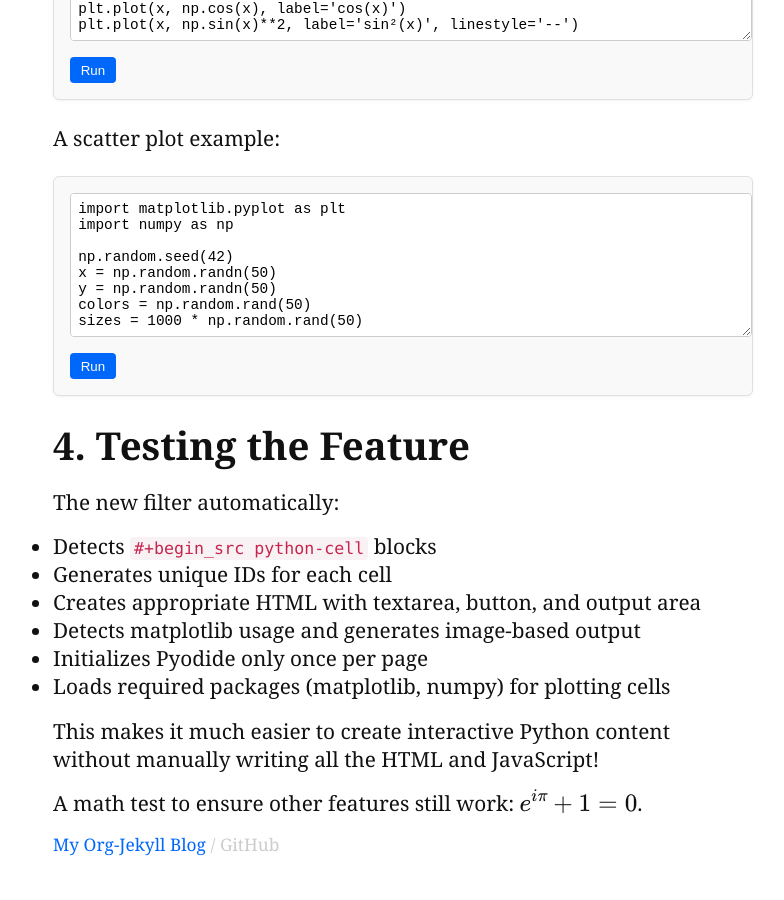
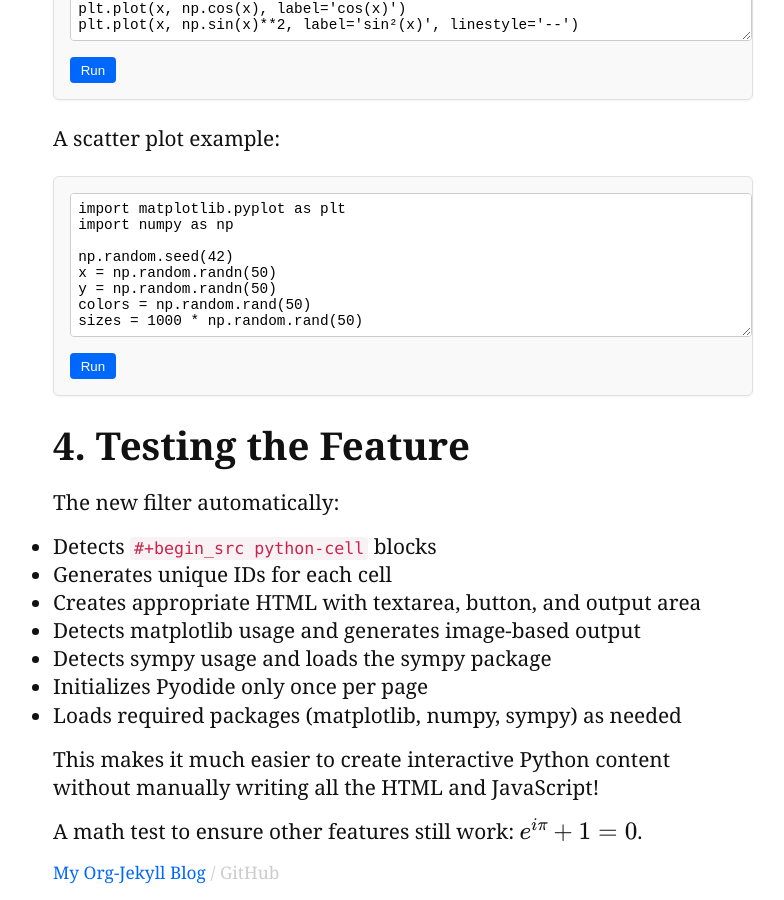
Before and after one commit to rvf0068/my-jekyll, a Jekyll site: the page built from _posts/2025-11-08-python-cell-filter-test.html, in a window 1280 px wide and 900 px high, scrolled down 2318 px. Shown: the whole window, without its empty margins (237-1021 px from the left). Built offline with Jekyll 4.4.1, drawn with Linux system fonts in a browser that asks for light colours; nearby versions of some CDN libraries; some web fonts are replaced; before the commit the page ends 3190 px from its top, so only the background shows below that.

Commit message:
Update documentation to reflect sympy support in python-cell filter
Co-authored-by: rvf0068 <384137+rvf0068@users.noreply.github.com>

```diff
--- a/_posts/2025-10-03-sample-post.html
+++ b/_posts/2025-10-03-sample-post.html
@@ -49,7 +49,7 @@ Let us see if this works:
 </p>
 
 
-<div id="org583ba5b" class="figure">
+<div id="org0b0e492" class="figure">
 <p><img src="/my-jekyll/assets/ciclos6-0.png" alt="ciclos6-0.png" />
 </p>
 </div>
--- a/_posts/2025-10-30-sample-with-citations.html
+++ b/_posts/2025-10-30-sample-with-citations.html
@@ -27,7 +27,7 @@ Poset topology has been a fruitful area of research in combinatorics. The semina
 One of the most important results in poset topology is the Poset Fiber Theorem by Björner, Wachs, and Welker (Björner, Anders and Wachs, Michelle L. and Welker, Volkmar, 2005). This theorem provides powerful tools for computing homology groups of partially ordered sets.
 </p>
 
-<div class="theorem" id="org0c4a571">
+<div class="theorem" id="orgfc968a8">
 <p>
 <b>(Poset Fiber Theorem)</b> Let \(f: P \to Q\) be an order-preserving map between finite posets. If all fibers \(f^{-1}(q)\) are contractible, then the induced map on geometric realizations is a homotopy equivalence.
 </p>
@@ -101,7 +101,7 @@ Here's an image showing the Hasse diagram of a partially ordered set (from Wikip
 </p>
 
 
-<div id="org07afafd" class="figure">
+<div id="orgafe6f82" class="figure">
 <p><img src="https://upload.wikimedia.org/wikipedia/commons/thumb/e/ea/Hasse_diagram_of_powerset_of_3.svg/300px-Hasse_diagram_of_powerset_of_3.svg.png" alt="300px-Hasse_diagram_of_powerset_of_3.svg.png" />
 </p>
 </div>
@@ -111,7 +111,7 @@ And here's another example showing a simplicial complex (from Wikimedia Commons)
 </p>
 
 
-<div id="org7f5a2fc" class="figure">
+<div id="org9adf69b" class="figure">
 <p><img src="https://upload.wikimedia.org/wikipedia/commons/thumb/5/56/Simplicial_complex_example.svg/400px-Simplicial_complex_example.svg.png" alt="400px-Simplicial_complex_example.svg.png" />
 </p>
 </div>
--- a/_posts/2025-11-08-python-cell-filter-test.html
+++ b/_posts/2025-11-08-python-cell-filter-test.html
@@ -386,8 +386,9 @@ The new filter automatically:
 <li>Generates unique IDs for each cell</li>
 <li>Creates appropriate HTML with textarea, button, and output area</li>
 <li>Detects matplotlib usage and generates image-based output</li>
+<li>Detects sympy usage and loads the sympy package</li>
 <li>Initializes Pyodide only once per page</li>
-<li>Loads required packages (matplotlib, numpy) for plotting cells</li>
+<li>Loads required packages (matplotlib, numpy, sympy) as needed</li>
 </ul>
 
 <p>
--- a/org/_posts/2025-11-08-python-cell-filter-test.org
+++ b/org/_posts/2025-11-08-python-cell-filter-test.org
@@ -116,8 +116,9 @@ The new filter automatically:
 - Generates unique IDs for each cell
 - Creates appropriate HTML with textarea, button, and output area
 - Detects matplotlib usage and generates image-based output
+- Detects sympy usage and loads the sympy package
 - Initializes Pyodide only once per page
-- Loads required packages (matplotlib, numpy) for plotting cells
+- Loads required packages (matplotlib, numpy, sympy) as needed
 
 This makes it much easier to create interactive Python content without manually writing all the HTML and JavaScript!
 
```
Also changed, not shown: README.md.
